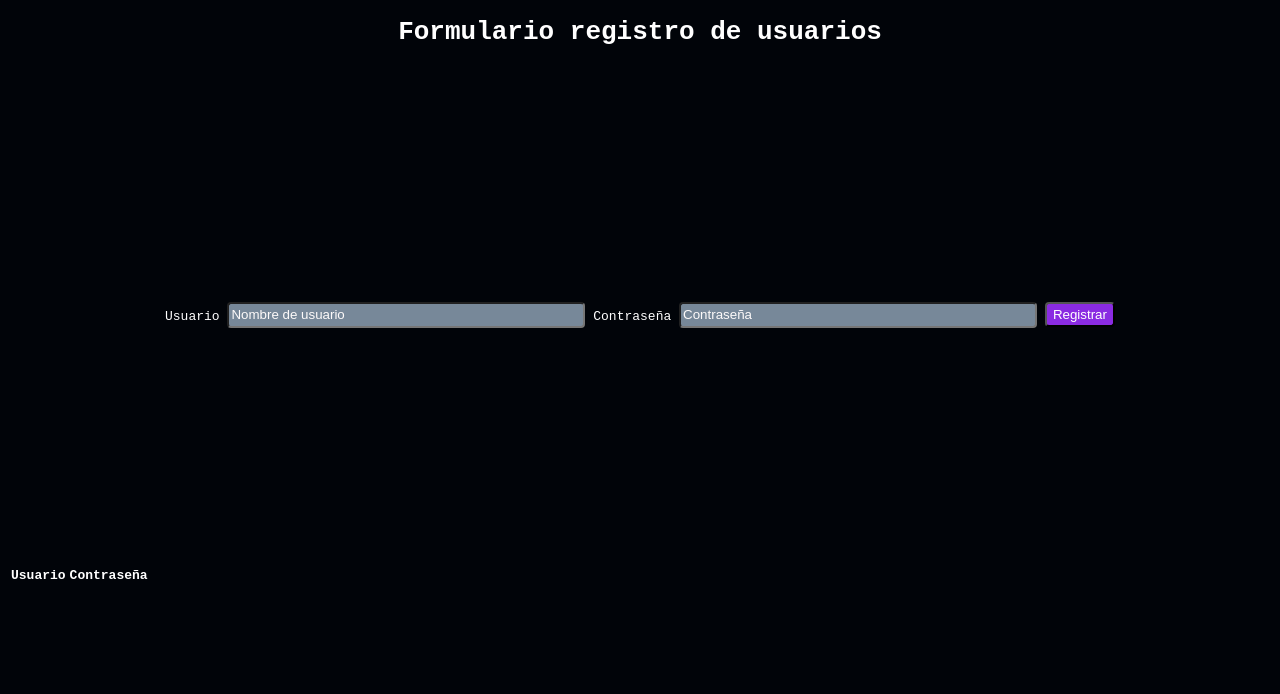
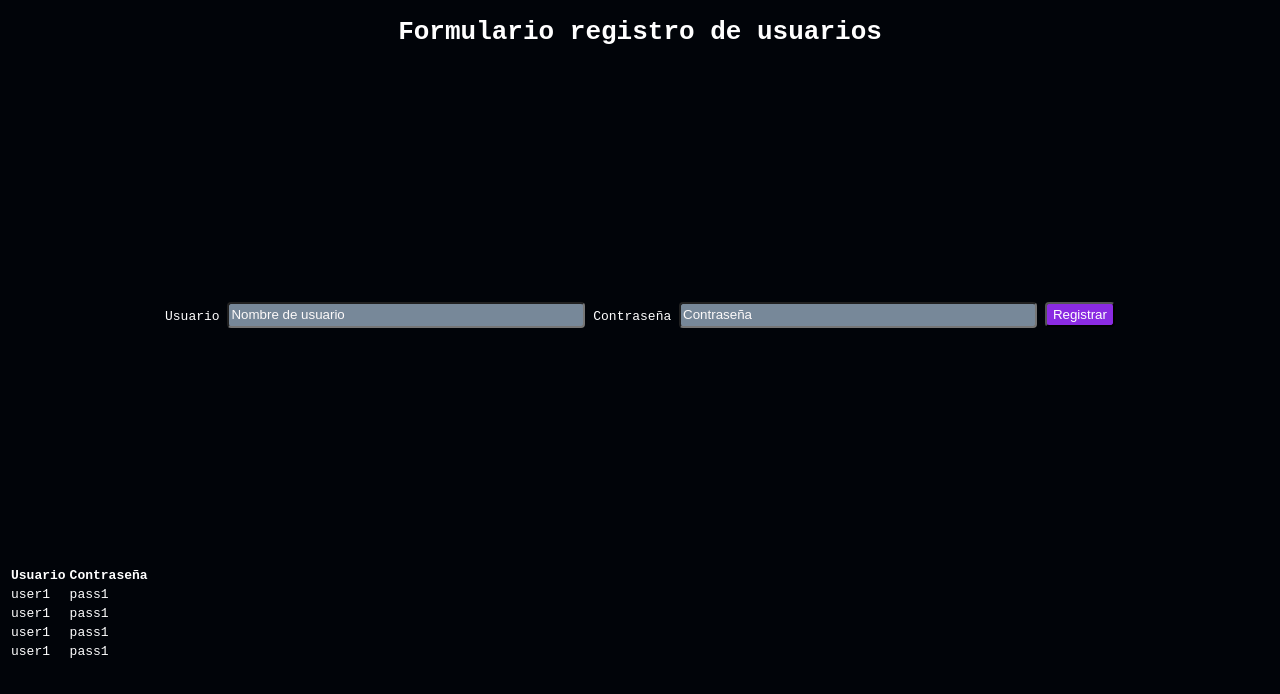
Before and after one commit to JoseAlonsoDev/formbasic, a plain HTML site: page index.html in a window 1280 px wide. Drawn offline with Linux system fonts and the light colour scheme.

Commit message:
Add tabla basica

```diff
--- a/index.html
+++ b/index.html
@@ -27,6 +27,24 @@
             </tr>
         </thead>
         <tbody>
+            <tr>
+                <td>user1</td>
+                <td>pass1</td>
+            </tr>
+            <tr>
+                <td>user1</td>
+                <td>pass1</td>
+            </tr>
+            <tr>
+                <td>user1</td>
+                <td>pass1</td>
+            </tr>
+            <tr>
+                <td>user1</td>
+                <td>pass1</td>
+            </tr>
+        </tbody>
+        <tbody>
         </tbody>
     </table>
     <script src="script.js"></script>
```
